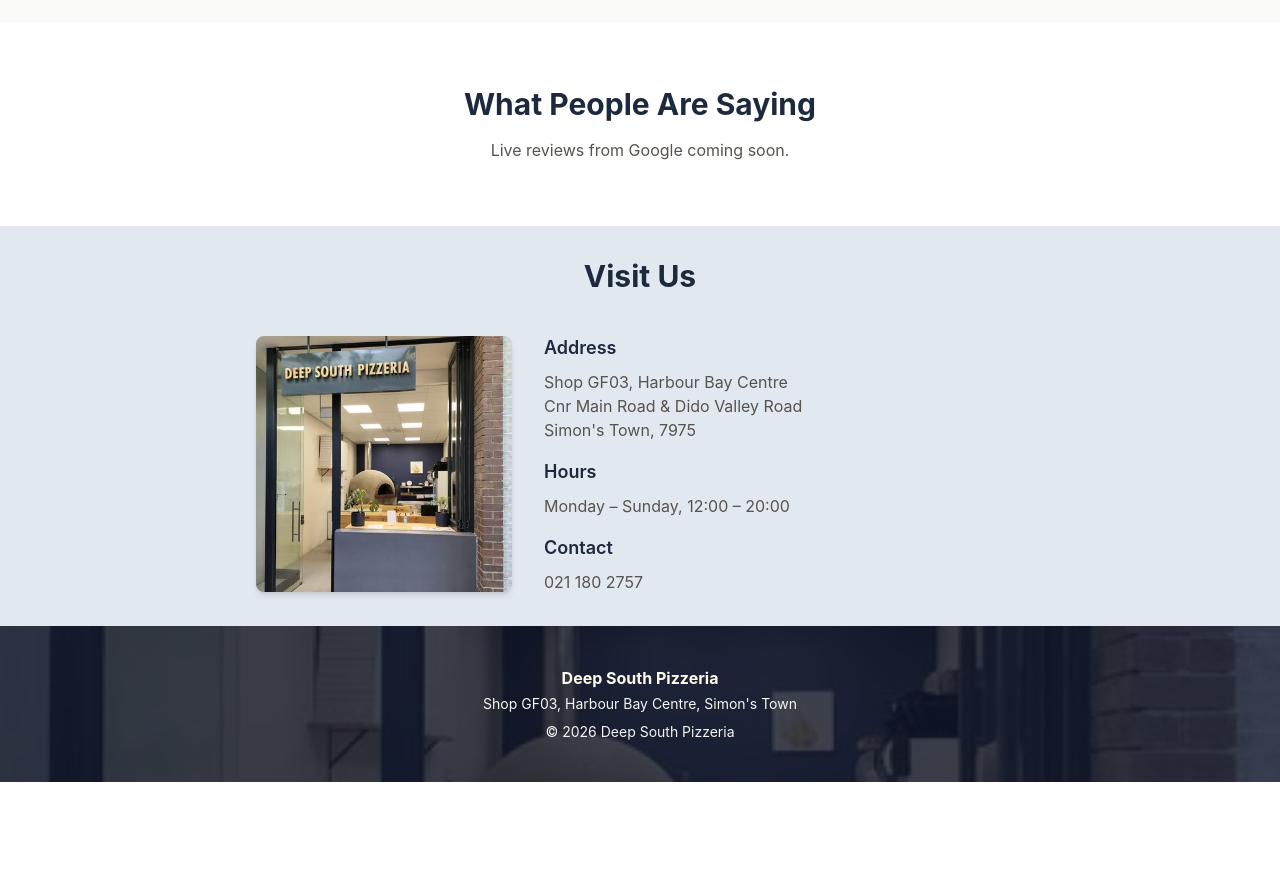
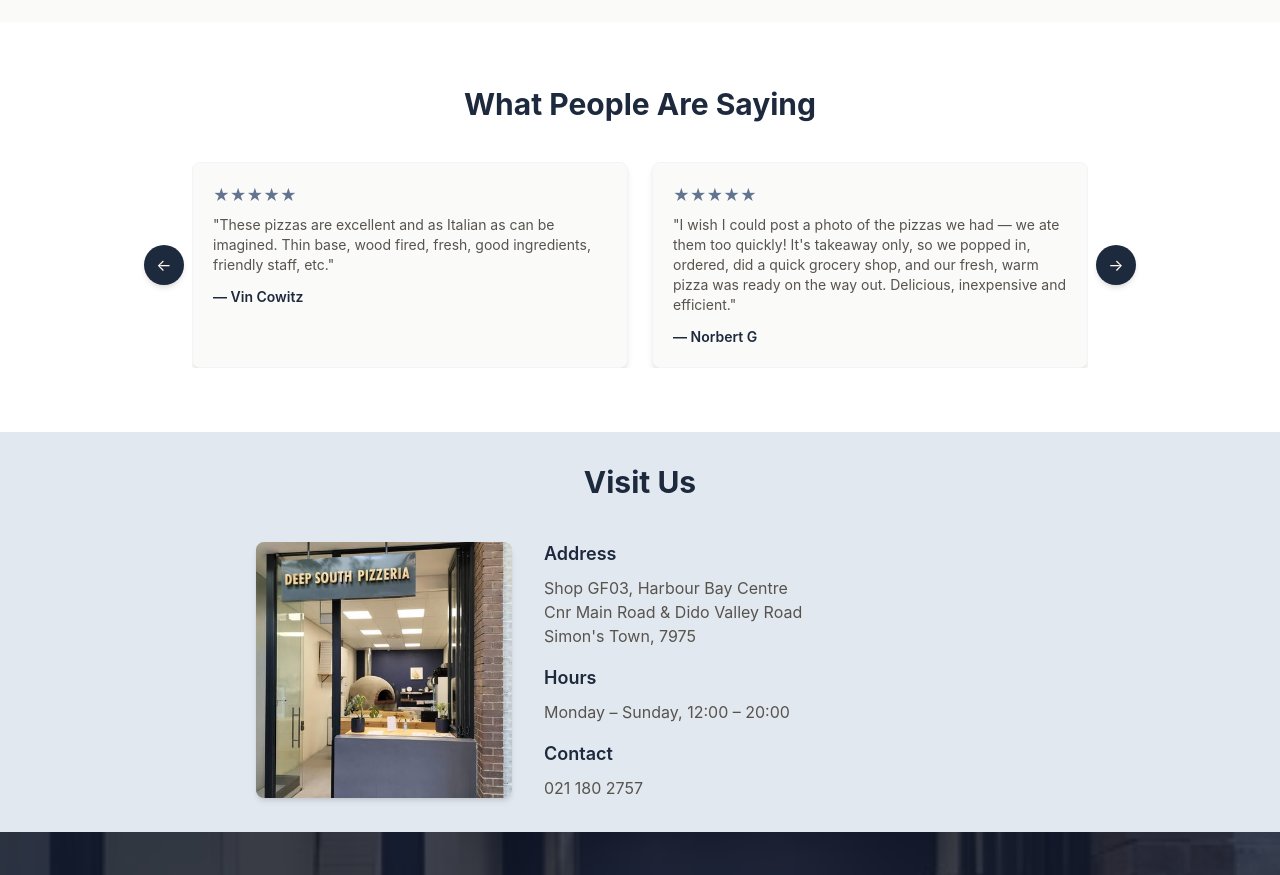
Before and after one commit to TristanMunnik/deep-south-pizzeria, a React (Vite) app: page / in a window 1280 px wide. Shown: the part 1940-2815 px from the top of the page. Before the commit the page ends 2722 px from the top, so only its background shows below. Built offline with nearby package versions, Linux system fonts and the light colour scheme.

Commit message:
Added more styling and reviews

```diff
--- a/src/components/Reviews.jsx
+++ b/src/components/Reviews.jsx
@@ -1,12 +1,57 @@
+import { useRef } from 'react'
+import { reviews } from '../data/reviews'
+
 export default function Reviews() {
+    const scrollRef = useRef(null)
+
+    const scroll = (direction) => {
+        const container = scrollRef.current
+        const scrollAmount = container.clientWidth
+        container.scrollBy({
+            left: direction === 'left' ? -scrollAmount : scrollAmount,
+            behavior: 'smooth',
+        })
+    }
+
     return (
         <section id="reviews" className="px-6 py-16 bg-white">
-      <h2 className="text-3xl font-bold text-slate-800 text-center mb-4">
+            <h2 className="text-3xl font-bold text-slate-800 text-center mb-10">
                 What People Are Saying
             </h2>
-      <p className="text-stone-600 text-center max-w-md mx-auto">
-        Live reviews from Google coming soon.
-      </p>
+
+            <div className="relative max-w-4xl mx-auto">
+                <button
+                    onClick={() => scroll('left')}
+                    className="absolute -left-12 top-1/2 -translate-y-1/2 z-10 bg-slate-800 text-amber-50 w-10 h-10 rounded-full shadow-md hover:bg-slate-700"
+                >
+                    ←
+                </button>
+
+                <div
+                    ref={scrollRef}
+                    className="flex overflow-x-auto scroll-smooth snap-x snap-mandatory gap-6 scrollbar-hide"
+                >
+                    {reviews.map((review) => (
+                        <div
+                            key={review.name}
+                            className="snap-start shrink-0 w-[calc(50%-12px)] bg-stone-50 rounded-lg shadow-md p-5 border border-slate-100"
+                        >
+                            <div className="text-slate-500 mb-2">
+                                {'★'.repeat(review.rating)}
+                            </div>
+                            <p className="text-stone-600 text-sm mb-3">"{review.text}"</p>
+                            <p className="text-slate-800 font-semibold text-sm">— {review.name}</p>
+                        </div>
+                    ))}
+                </div>
+
+                <button
+                    onClick={() => scroll('right')}
+                    className="absolute -right-12 top-1/2 -translate-y-1/2 z-10 bg-slate-800 text-amber-50 w-10 h-10 rounded-full shadow-md hover:bg-slate-700"
+                >
+                    →
+                </button>
+            </div>
         </section>
     )
 }
--- /dev/null
+++ b/src/data/reviews.js
@@ -0,0 +1,27 @@
+export const reviews = [
+  {
+    name: 'Vin Cowitz',
+    rating: 5,
+    text: "These pizzas are excellent and as Italian as can be imagined. Thin base, wood fired, fresh, good ingredients, friendly staff, etc.",
+  },
+  {
+    name: 'Norbert G',
+    rating: 5,
+    text: "I wish I could post a photo of the pizzas we had — we ate them too quickly! It's takeaway only, so we popped in, ordered, did a quick grocery shop, and our fresh, warm pizza was ready on the way out. Delicious, inexpensive and efficient.",
+  },
+  {
+    name: 'Tilana West',
+    rating: 5,
+    text: "As a lifelong non meat eater, my go to is very often pizza. Ordered a vegetarian with avo, and it was surely one of the best pizzas I've had — and I'm an expert on pizzas! Delivery was prompt and friendly. Will def order again.",
+  },
+  {
+    name: 'Dave S',
+    rating: 5,
+    text: "We are serial multi generational consumers of pizzas. Our grandsons rarely approve of anything other than these. If it ain't broke, don't fix it. I have a Four Seasons once a week or I don't feel well. Nice people too.",
+  },
+  {
+    name: 'Zul Okbah',
+    rating: 4,
+    text: "About 30 cm diameter, thin crust and various different types. They use wood fire ovens, traditional way. Staff are friendly and courteous. We had the margarita and the vegetarian pizza. Enjoyed, unfortunately, ate it before a it gets cold and totally forgotten to take picture.",
+  }
+]
--- a/src/index.css
+++ b/src/index.css
@@ -3,3 +3,10 @@
 html {
   scroll-behavior: smooth;
 }
+
+.scrollbar-hide::-webkit-scrollbar {
+  display: none;
+}
+.scrollbar-hide {
+  scrollbar-width: none;
+}
```
Lines whose indentation alone changed are shown as unchanged.
